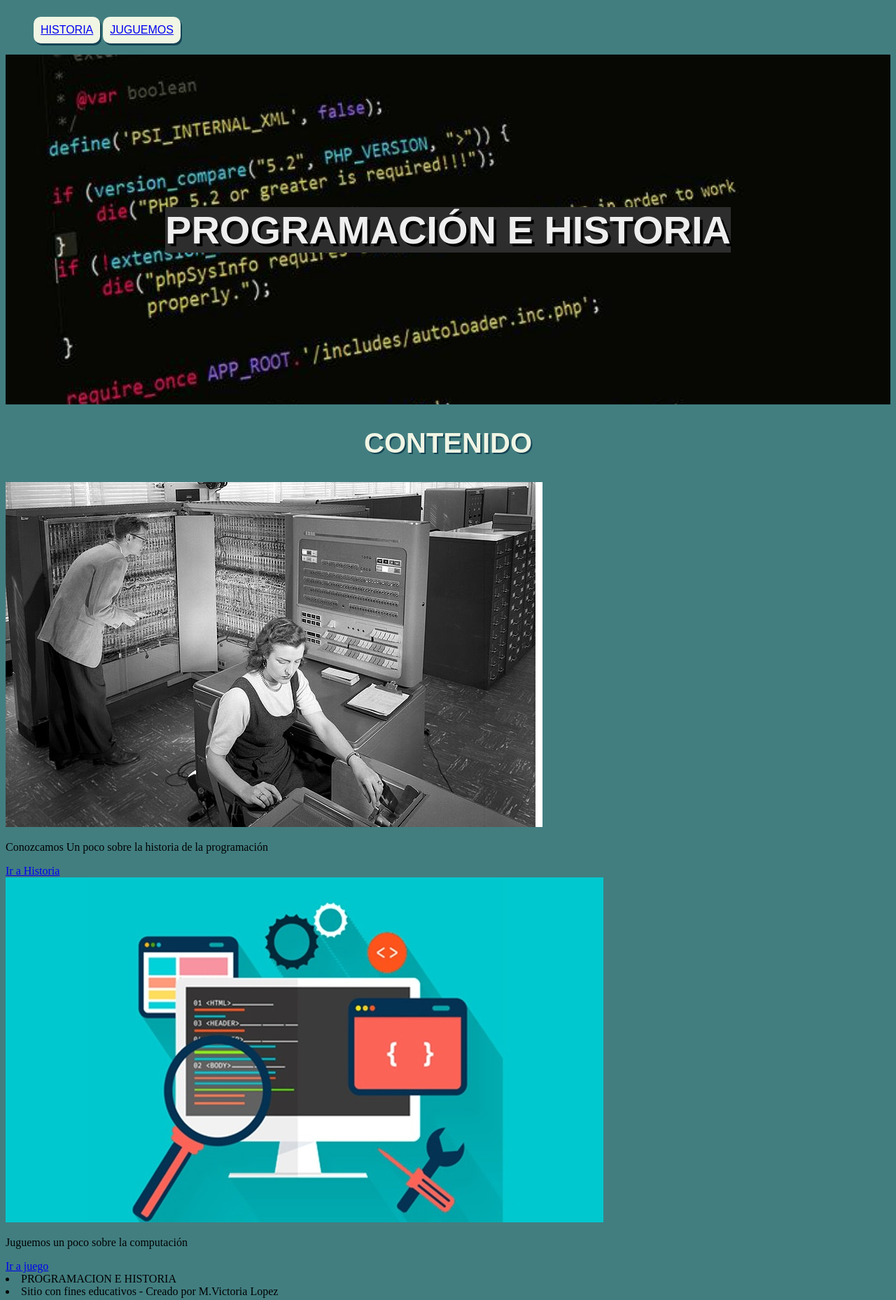
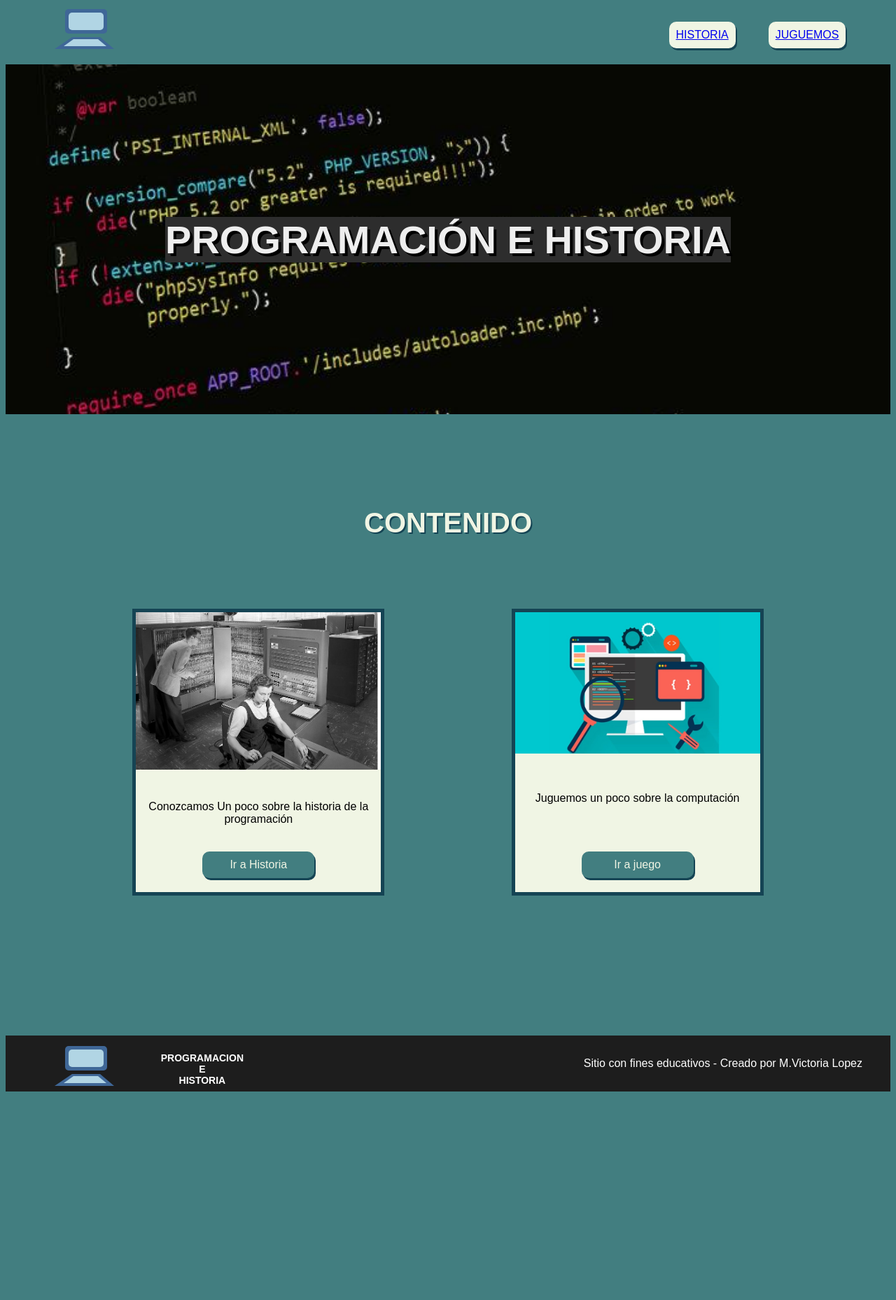
Before and after one commit to mkomanski/KomanskiTrabajoFinal, a plain HTML site: page index.html in a window 1280 px wide. Shown: the whole page at 70% size. After the commit the page ends 1570 px from the top, so only its background shows below. Drawn offline with nearby package versions, Linux system fonts and the light colour scheme.

Commit message:
avances en html y css, menu,footer,contenedores,video

```diff
--- a/historia.html
+++ b/historia.html
@@ -4,39 +4,51 @@
     <meta charset="UTF-8">
     <meta http-equiv="X-UA-Compatible" content="IE=edge">
     <meta name="viewport" content="width=device-width, initial-scale=1.0">
-    <link rel="stylesheet" href="style.css">
+    <link rel="stylesheet" href="./style.css">
     <title>Proyecto-Final</title>
 </head>
 
 <!--MARCELA SUSANA KOMANSKI - DNI 23771567-->
 
 <body>
-    <header>
-        <!--logo computadora con animación mod2u2-->
-    </header>
+    <nav>    <!--menú: -->
 
-    <nav>
-        <ul>  <!--menú: -->
-            <li> <a class="menu" href="./historia.html">Historia</a> </li>
-            <li> <a class="menu" href="./poneraprueba.html">Juguemos</a> </li>
+        <!--logo computadora con svg y animación  FALTA ANIMAR-->
+        <a href="./index.html">
+           <svg width="200" height="80">
+               <rect x="45" y="5" width="60" height="35" rx="5" id="mon1" fill="#3F6797"></rect>
+               <rect x="50" y="10" width="50" height="25" rx="5" id="mon2" fill="#B1D5E4"></rect>
+               <polygon points="55 45 ,95 45,115 62,30 62" fill="#3F6797" id="tec1"></polygon>
+               <polygon points="57 48 ,92 48,104 58,43 58" fill="#B1D5E4" id="tec2"></polygon>
+           </svg>
+       </a>
+
+       <ul class="menu">
+           <li class="item_menu"> <a  href="./historia.html">HISTORIA</a> </li>
+           <li class="item_menu"> <a href="./poneraprueba.html">JUGUEMOS</a> </li>
 
        </ul>
 
    </nav>
 
+   <header>
+       <div>
+           <h1>HISTORIA DE LA PROGRAMACION</h1>
+       </div>
+   </header>
+
+
     <main>
-        <img id="baner_menu" src="./assets/imagenes/codigo.jpeg" alt="imagen código banner menu">
-        <h1>HISTORIA DE LA PROGRAMACION</h1>
 
         <div class="contenedor">
-            <div>
+            <div class="contenedorHijo">
                 <h2>El principio de la historia de la programación</h2>
 
                 <p>El primer lenguaje de programación fue un algoritmo creado por Ada Lovelace en 1883. Ada Lovelace creó este algoritmo para el motor analítico de Charles Babbage. El propósito de este algoritmo era calcular los números de Bernoulli. En 1936, por primera vez, los códigos informáticos fueron especializados por Alonzo Church y Alan Turing. Church expresó el cálculo lambda de forma formulativa.</p>
 
             </div>
 
-            <div>
+            <div class="contenedorHijo">
 
                 <p>Los primeros ordenadores modernos (alimentados eléctricamente) fueron creados en los años 40. Estas computadoras estaban limitadas en velocidad y capacidad de memoria.
                 Debido a estas limitaciones, los programadores se vieron obligados a escribir manualmente programas en lenguaje ensamblador. Siendo un lenguaje de programación de bajo nivel, era una tarea difícil programarlo manualmente. Los programadores se dieron cuenta entonces de la necesidad de lenguajes de alto nivel para disminuir el esfuerzo que se requería para escribir los programas en lenguaje ensamblador manualmente.</p>
@@ -44,7 +56,7 @@
                 <h2>Lenguaje de ensamblaje</h2>
 
             </div>
-            <div>
+            <div class="contenedorHijo">
                 <h2>Los primeros lenguajes de programación</h2>
 
                 <p>FORmulaTRANslation es el lenguaje de programación más antiguo y que continúa en uso. Creada por John Backus en 1957, esta herramienta fue desarrollada para la computación científica de alto nivel, matemáticas y estadísticas. A día de hoy, este lenguaje se sigue usando en la industria automovilística, aeroespacial, gubernamental y la investigación. Por ejemplo, es muy útil para el pronóstico de los servicios meteorológicos.
@@ -63,40 +75,48 @@
         </div>
 
         <h2>Un breve video para complementar lo visto</h2>
-
-        <section>
-
-            <!-- agregar video
+        <br>
 
 
+    <!--- FALTA TERMINAR PARA VIDEO-->
+        <section class="contenedeor_video">
 
-                barra de play y pause, duración-->
+            <video id="video_historia">
+
+                <source src="./assets/video/historia-Comp.mp4">
+
+                <source src="./assets/video/historia-Comp.ogv">
+
+            </video>
+
+           <!--barra de play y pause, duración-->
             <div class="barra_video">
                 <button id="play"> <img src="./assets/imagenes/play.svg" alt="play video">
                 </button>
                 <button id="pause"> <img src="./assets/imagenes/pausa.svg" alt="pause video"></button>
-             <!--<div> Duración video: NaN </div>-->
+
             </div>
-
+            <div id="showTime"> Duracion video : 281.10 </div>
 
         </section>
 
 
     </main>
+    <footer><!-- menú de pié de página: Logo -Programacion e Historia - Sitio -->
+        <div class="logo_footer">
 
-    <footer>
+            <svg width="200" height="80">
+                <rect x="45" y="5" width="60" height="35" rx="5" id="mon1" fill="#3F6797"></rect>
+                <rect x="50" y="10" width="50" height="25" rx="5" id="mon2" fill="#B1D5E4"></rect>
+                <polygon points="55 45 ,95 45,115 62,30 62" fill="#3F6797" id="tec1"></polygon>
+                <polygon points="57 48 ,92 48,104 58,43 58" fill="#B1D5E4" id="tec2"></polygon>
+            </svg>
 
+            <h3 class="titulo-blanco titulo-foot">PROGRAMACION <br> E <br> HISTORIA </h3>
+        </div>
 
-        <!-- menú de pié de página: Logo -Programacion e Historia - Sitio
-
-            <li>
-                logo
-            </li>
-            <li>PROGRAMACION E HISTORIA </li>
-            <li> Sitio con fines educativos - Creado por M.Victoria Lopez</a> </li>
-
-
-        </ul>  -->
+        <div>Sitio con fines educativos - Creado por M.Victoria Lopez
+        </div>
 
     </footer>
 
--- a/index.html
+++ b/index.html
@@ -4,7 +4,7 @@
     <meta charset="UTF-8">
     <meta http-equiv="X-UA-Compatible" content="IE=edge">
     <meta name="viewport" content="width=device-width, initial-scale=1.0">
-    <link rel="stylesheet" href="style.css">
+    <link rel="stylesheet" href="./style.css">
     <title>Proyecto-Final</title>
 
 </head>
@@ -14,40 +14,45 @@
 
 <body>
 
+    <nav>    <!--menú: -->
 
-    <nav>
+         <!--logo computadora con svg y animación  FALTA ANIMAR!!!!-->
+         <a href="./index.html">
+            <svg width="200" height="80">
+                <rect x="45" y="5" width="60" height="35" rx="5" id="mon1" fill="#3F6797"></rect>
+                <rect x="50" y="10" width="50" height="25" rx="5" id="mon2" fill="#B1D5E4"></rect>
+                <polygon points="55 45 ,95 45,115 62,30 62" fill="#3F6797" id="tec1"></polygon>
+                <polygon points="57 48 ,92 48,104 58,43 58" fill="#B1D5E4" id="tec2"></polygon>
+            </svg>
+        </a>
 
-         <!--logo computadora con animación mod2u2
-        <a href="./index.html"</a>
-        -->
-
-        <ul>  <!--menú: -->
-            <li class="menu"> <a  href="./historia.html">HISTORIA</a> </li>
-            <li class="menu"> <a href="./poneraprueba.html">JUGUEMOS</a> </li>
+        <ul class="menu">
+            <li class="item_menu"> <a  href="./historia.html">HISTORIA</a> </li>
+            <li class="item_menu"> <a href="./poneraprueba.html">JUGUEMOS</a> </li>
 
         </ul>
 
     </nav>
 
-    <main>
+    <header>
+        <div>
+            <h1>PROGRAMACIÓN E HISTORIA</h1>
+        </div>
+    </header>
 
 
-        <div id="baner_principal">
-            <h1>PROGRAMACIÓN E HISTORIA</h1>
-        </div>
-
-
+    <main>
         <h2>CONTENIDO</h2>
 
         <div class="cont_padre">
 
-            <div>
+            <div class="cont_hijo">
                 <img class="imagen_tarjeta" src="./assets/imagenes/img1.jpg" alt="imagen historia mujer">
                 <p class="texto_tarjeta">Conozcamos Un poco sobre la historia de la programación</p>
                 <a class="como_boton" href=".historia.html">Ir a Historia</a>
             </div>
 
-            <div>
+            <div class="cont_hijo">
                 <img class="imagen_tarjeta" src="./assets/imagenes/img2.jpg" alt="imagen dibujo de computadoras">
                 <p class="texto_tarjeta">Juguemos un poco sobre la computación</p>
                 <a class="como_boton" href="./poneraprueba.html">Ir a juego</a>
@@ -58,20 +63,33 @@
     </main>
 
 
-    <footer>
-        <!-- menú de pié de página: Logo -Programacion e Historia - Sitio
+    <footer><!-- menú de pié de página: Logo -Programacion e Historia - Sitio -->
+        <div class="logo_footer">
 
-            <li> <img src="" alt="imagen logo footer"></li>   falta este logo en imágenes-->
+            <svg width="200" height="80">
+                <rect x="45" y="5" width="60" height="35" rx="5" id="mon1" fill="#3F6797"></rect>
+                <rect x="50" y="10" width="50" height="25" rx="5" id="mon2" fill="#B1D5E4"></rect>
+                <polygon points="55 45 ,95 45,115 62,30 62" fill="#3F6797" id="tec1"></polygon>
+                <polygon points="57 48 ,92 48,104 58,43 58" fill="#B1D5E4" id="tec2"></polygon>
+            </svg>
+
+            <h3 class="titulo-blanco titulo-foot">PROGRAMACION <br> E <br> HISTORIA </h3>
+        </div>
+
+        <div>Sitio con fines educativos - Creado por M.Victoria Lopez
+        </div>
+
+        <!-- <ul>      este forma no me sirve:
+            <li> <img src="" alt="imagen logo footer"></li>
             <li class="texto footer">PROGRAMACION E HISTORIA </li>
             <li class="texto footer">Sitio con fines educativos - Creado por M.Victoria Lopez</a> </li>
-
-
-        </ul>
-
+        </ul> --->
     </footer>
 
 
     <script src="https://code.jquery.com/jquery-3.6.0.min.js" integrity="sha256-/xUj+3OJU5yExlq6GSYGSHk7tPXikynS7ogEvDej/m4=" crossorigin="anonymous"></script>
+    <!--nota: siempre coloco desde que comienzo a hacer codigo lo de jquery para no olvidarme, aunque después pueda ser que no lo use-->
+
     <script src="./script.js"></script>
 
 </body>
--- a/style.css
+++ b/style.css
@@ -5,14 +5,26 @@ body {
 }
 
 nav {
-    display: grid;
-    grid-template-columns: repeat(5,1fr);
+    display: flex;
+    justify-content: space-between;
+    align-items: center;
+    margin: 0px 40px;
+}
+.menu {
+    display: flex;
+    width: 300px;
+    justify-content: space-around;
+    list-style-type: disc;
+    margin-block-start: 1em;
+    margin-block-end: 1em;
+    margin-inline-start: 0px;
+    margin-inline-end: 0px;
+    padding-inline-start: 40px;
 }
 
-.menu {
-    display: inline-block;
-    grid-column: 4/5;
-    text-decoration: none;
+.item_menu {
+    display: list-item;
+    text-align: -webkit-match-parent;
     list-style-type: none;
     font-family: 'Montserrat', sans-serif;
     box-shadow: 2px 3px #154454;
@@ -22,13 +34,11 @@ nav {
     color: #154454;
     font-weight: 300;
     cursor: pointer;
-
 }
 
-#baner_principal {
-    background: url(./assets/imagenes/codigo.jpeg);
+header {
+    background: url(./assets/imagenes/codigo.jpeg) 50% 0 fixed;
     background-size: cover;
-    background-repeat: no-repeat;
     min-height: 500px;
     color: #eeeeee;
     font-size: 28px;
@@ -36,8 +46,9 @@ nav {
     justify-content: space-around;
     align-items: center;
     padding: 0px 100px;
+}
 
-}
+
 
 h1 {
     font-family: 'Montserrat', sans-serif;
@@ -51,7 +62,7 @@ h1 {
     margin-block-end: 0.67em;
     margin-inline-start: 0px;
     margin-inline-end: 0px;
-
+    font-weight: bold;
 }
 
 h2 {
@@ -68,8 +79,126 @@ h2 {
     margin-inline-end: 0px;
 
 }
+main {
+    padding: 100px 20px;
+}
 
 .cont_padre {
+    margin: 100px 0px;
+    width: 100%;
+    display: flex;
+    justify-content: space-evenly;
+    gap: 20px;
+    font-family: 'Montserrat', sans-serif;
+}
+
+.cont_hijo {
+    width: 350px;
+    height: 400px;
+    border: 5px solid #154454;
+    background-color: #F0F5E4;
+    display: flex;
+    flex-direction: column;
+    justify-content: space-between;
+    align-items: center;
+}
+
+.imagen_tarjeta {
+    width: 100%;
+}
+
+.texto_tarjeta {
+    width: 90%;
+    text-align: center;
+    height: 30px;
+    display: block;
+    margin-block-start: 1em;
+    margin-block-end: 1em;
+    margin-inline-start: 0px;
+    margin-inline-end: 0px;
+}
+
+.como_boton{
+    padding: 10px;
+    border-radius: 10px;
+    background-color: #427E80;
+    font-family: Arial, Helvetica, sans-serif;
+    box-shadow: 2px 3px #154454;
+    text-align: center;
+    text-decoration: none;
+    width: 40%;
+    margin-bottom: 20px;
+    color: #F0F5E4;
+    cursor: pointer;
+}
+
+footer {
+    background-color: #1d1d1d;
+    height: 80px;
+    display: flex;
+    justify-content: space-between;
+    align-items: center;
+    padding: 0px 40px;
+    color: white;
+}
+
+.logo_footer {
+    display: flex;
+    justify-content: space-between;
+    width: 300px;
+    height: 60px;
+    color: white;
+
+}
+
+h3 {
+    font-family: 'Montserrat', sans-serif;
+    font-size: 14px;
+    text-align: center;
+    display: block;
+    margin-block-start: 1em;
+    margin-block-end: 1em;
+    margin-inline-start: 0px;
+    margin-inline-end: 0px;
+    font-weight: bold;
+}
+
+div{
+    display: block;
+    font-family: 'Montserrat', sans-serif;
+}
+
+/*---*/
+
+
+.contenedor {
+    display: flex;
+    flex-direction: column;
+    justify-content: center;
+    align-items: center;
+}
+
+.contenedorHijo {
+    display: flex;
+    justify-content: space-around;
+    align-items: center;
+    padding: 80px 50px;
+    gap: 20px;
+}
+
+
+.contenedor_video {
+    padding: 5px;
+    background-color: black;
+    width: 70%;
+    display: block;
+    font-family: 'Montserrat', sans-serif;
+}
+
+video {
+    width: 100%;
+    background: url(./assets/imagenes/img-video.jpg);
+    background-size: cover;
 
 
 }
```
Also changed, not shown: poneraprueba.html (+24 -14 lines), 1 other file. Lines whose indentation alone changed are shown as unchanged.
